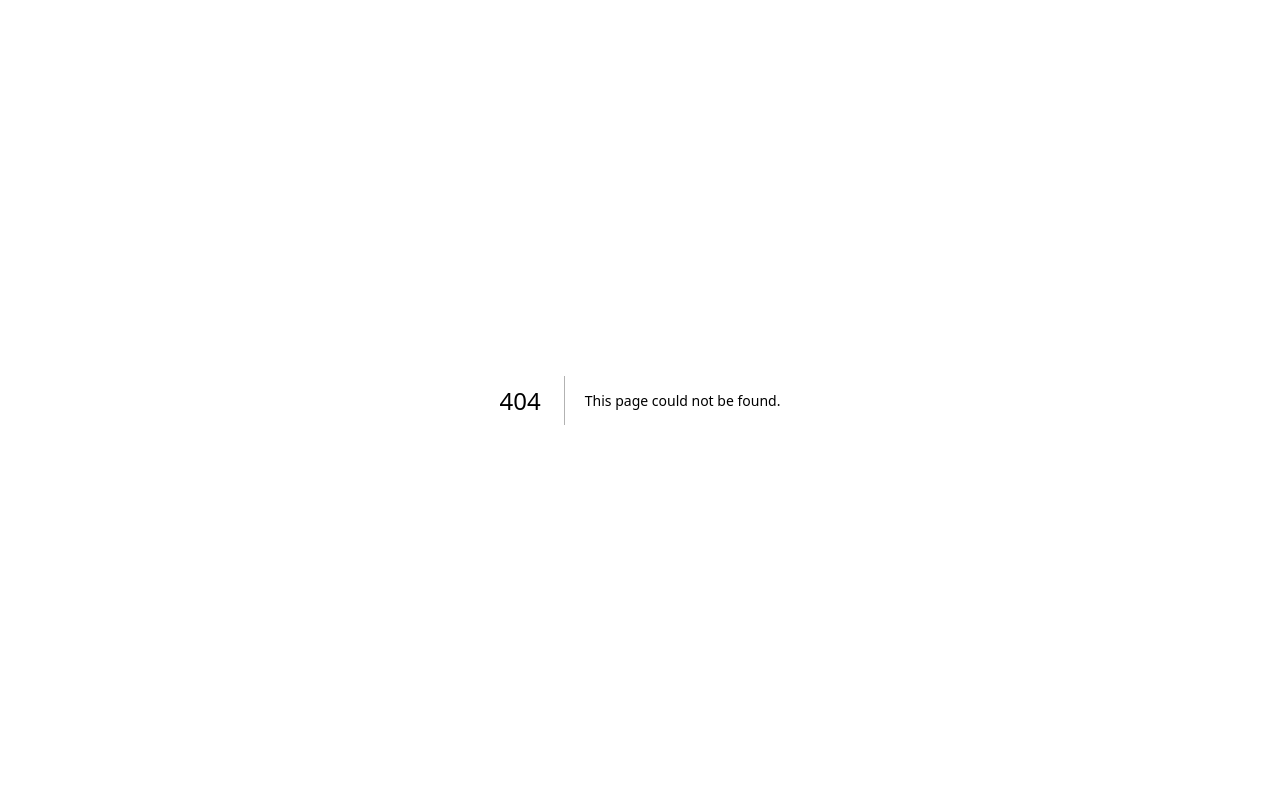
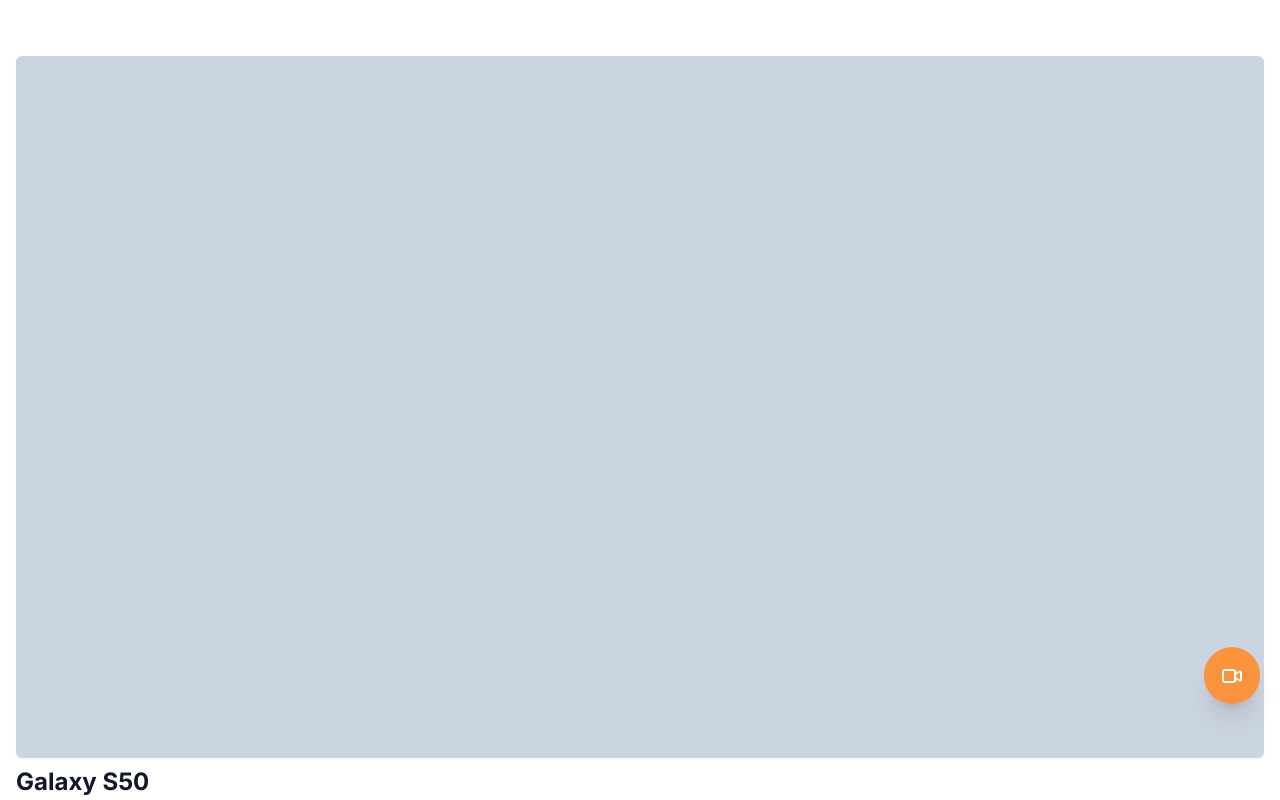
Before and after one commit to osh612/carrot-market, a Next.js app: page /live in a window 1280 px wide. Before the commit this address had no page. Shown: the top 800 px of the page. Built offline with nearby package versions, Linux system fonts and the light colour scheme.

Commit message:
create live page

```diff
--- /dev/null
+++ b/app/live/page.tsx
@@ -0,0 +1,28 @@
+export default function Live() {
+    return (
+        <div className="py-10 divide-y-[1px] space-y-4">
+            {[1, 1, 1, 1, 1, 1, 1].map((_, i) => (
+                <div className="pt-4  px-4" key={i}>
+                    <div className="w-full rounded-md shadow-sm bg-slate-300 aspect-video" />
+                    <h1 className="text-2xl mt-2 font-bold text-gray-900">Galaxy S50</h1>
+                </div>
+            ))}
+            <button className="fixed hover:bg-orange-500 transition-colors cursor-pointer  bottom-24 right-5 shadow-xl bg-orange-400 rounded-full p-4 border-transparent text-white">
+                <svg
+                    className="w-6 h-6"
+                    fill="none"
+                    stroke="currentColor"
+                    viewBox="0 0 24 24"
+                    xmlns="http://www.w3.org/2000/svg"
+                >
+                    <path
+                        strokeLinecap="round"
+                        strokeLinejoin="round"
+                        strokeWidth="2"
+                        d="M15 10l4.553-2.276A1 1 0 0121 8.618v6.764a1 1 0 01-1.447.894L15 14M5 18h8a2 2 0 002-2V8a2 2 0 00-2-2H5a2 2 0 00-2 2v8a2 2 0 002 2z"
+                    ></path>
+                </svg>
+            </button>
+        </div>
+    );
+};
```
